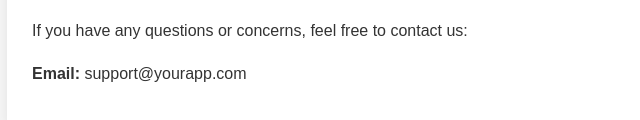
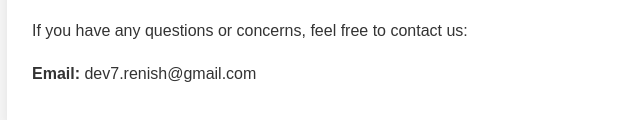
Before and after one commit to dev7-renish/AppPrivacyPolicy, a plain HTML site: page index.html in a window 1280 px wide. Shown: the part 1503-1623 px from the top of the page, 158-798 px from the left. Drawn offline with Linux system fonts and the light colour scheme.

Commit message:
Update contact email in Privacy Policy

```diff
--- a/index.html
+++ b/index.html
@@ -79,7 +79,7 @@
 
         <h2>8. Contact Us</h2>
         <p>If you have any questions or concerns, feel free to contact us:</p>
-        <p><strong>Email:</strong> support@yourapp.com</p>
+        <p><strong>Email:</strong> dev7.renish@gmail.com</p>
     </div>
 </body>
 </html>
```
